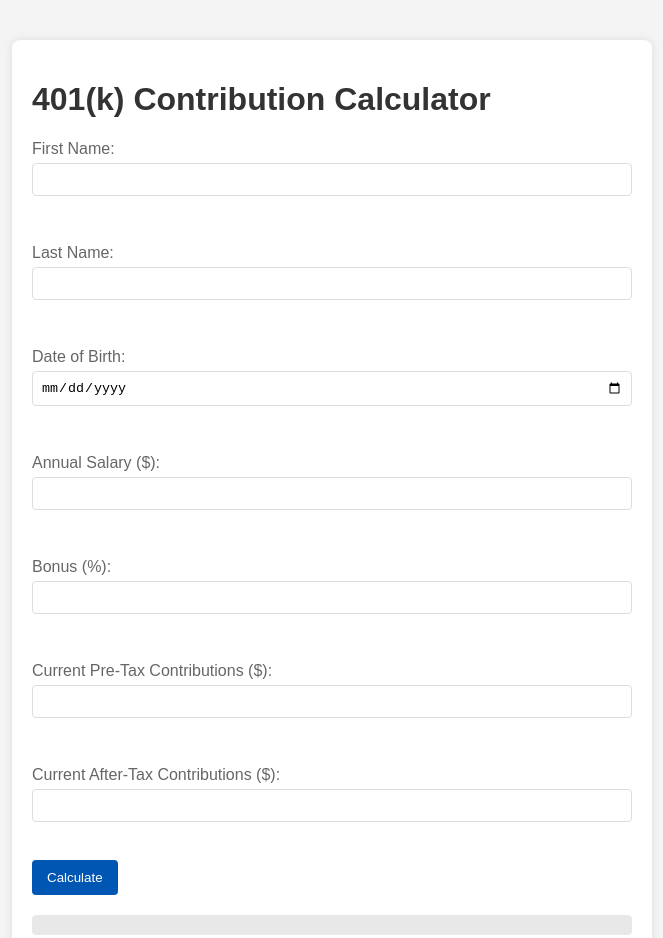
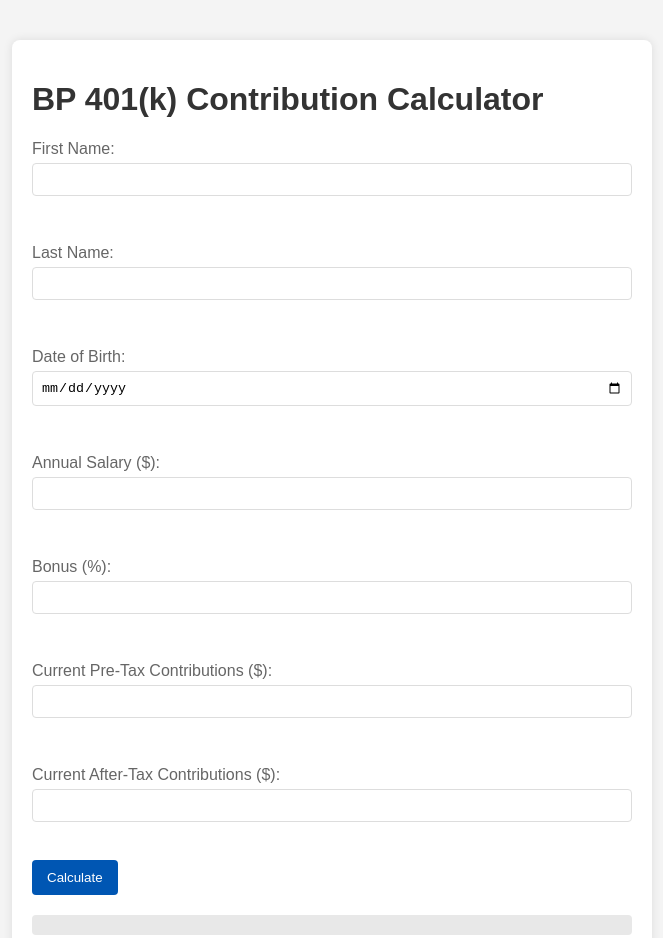
Before and after one commit to andoultra/BP401kCalc, a plain HTML site: page index.html in a window 1280 px wide. Shown: the whole page, without its empty margins (308-971 px from the left). Drawn offline with Linux system fonts and the light colour scheme.

Commit message:
newtitle

```diff
--- a/index.html
+++ b/index.html
@@ -59,7 +59,7 @@
 </head>
 <body>
     <div class="container">
-        <h1>401(k) Contribution Calculator</h1>
+        <h1>BP 401(k) Contribution Calculator</h1>
         <form id="contributionForm">
             <label for="firstName">First Name:</label>
             <input type="text" id="firstName" name="firstName" required><br><br>
```
